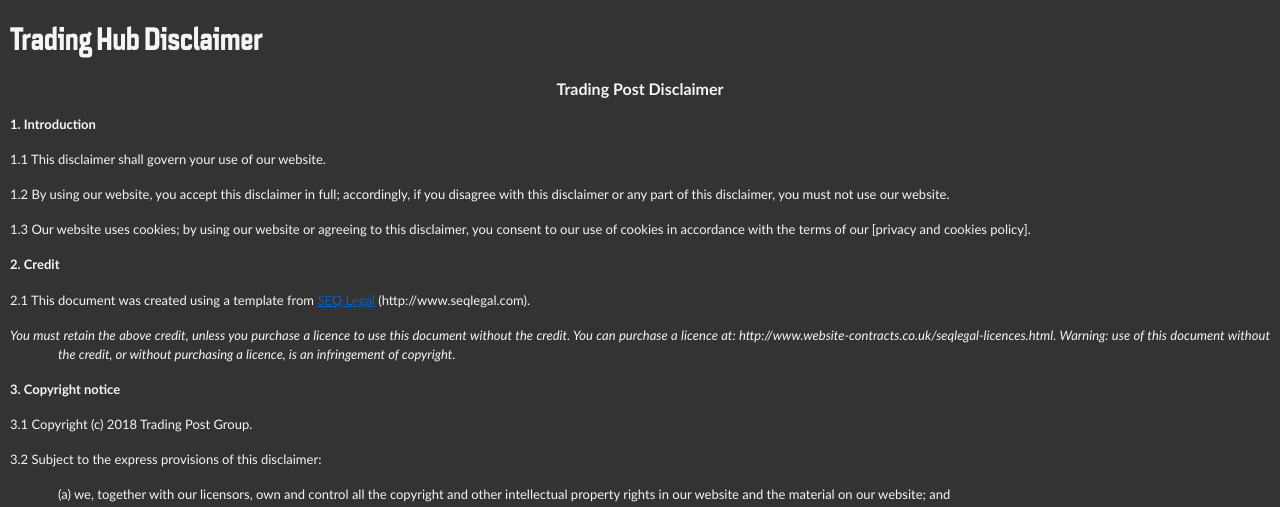
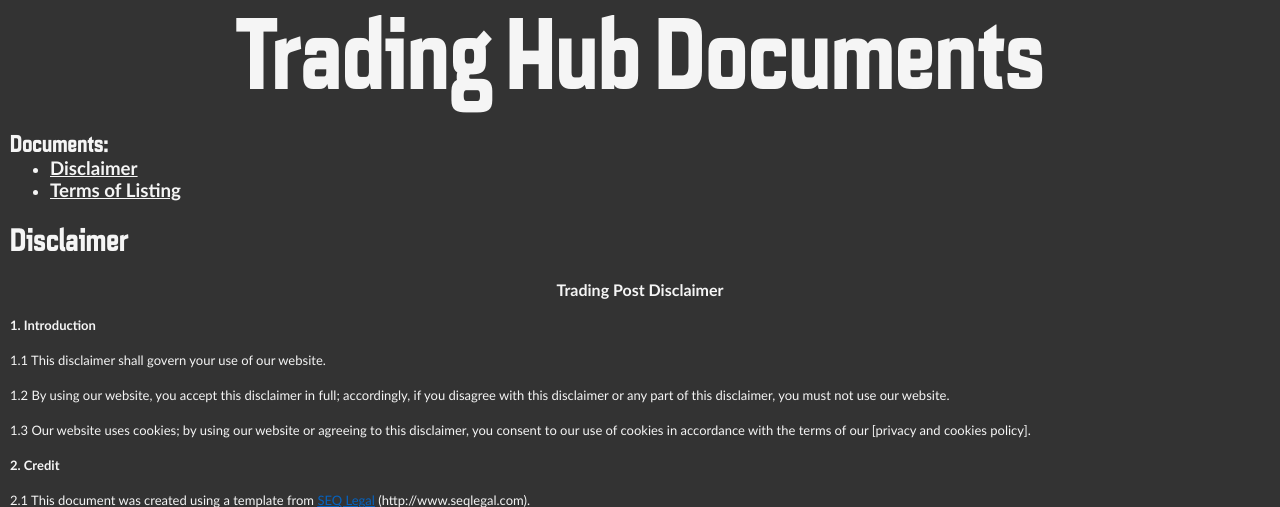
Before and after one commit to Sorcerio/Trading-Post-Mark-2, a PHP site: page /disclaimer.php in a window 1280 px wide. Shown: the part 49-556 px from the top of the page. Run offline with PHP 8.4, Linux system fonts and the light colour scheme.

Commit message:
Added disclaimer content for submitting listings

```diff
--- a/css/mainStyle.css
+++ b/css/mainStyle.css
@@ -44,6 +44,20 @@ body > div#mainContent {
 
 h1, h2, h3 {
     font-family: "Quarca";
+}
+
+.jumboHeader {
+    font-family: Quarca, Calibri;
+    text-align: center;
+    font-size: 100px;
+    margin-top: 0px;
+    margin-bottom: 10px;
+}
+
+@media screen and (max-width: 600px) {
+    .jumboHeader {
+        font-size: 300%;
+    }
 }
 
 /* Toolbar */
@@ -169,21 +183,21 @@ footer > .footerButton:hover {
 }
 
 /* Pages ----------------------------------------------------------------------- */
-/* Index */
-#index > #mainContent > h1 {
-    font-family: Quarca, Calibri;
-    text-align: center;
-    font-size: 100px;
-    margin-top: 0px;
-    margin-bottom: 10px;
+/* Disclaimer */
+#disclaimer > #mainContent .optionsTitle {
+    margin-bottom: 0px;
 }
 
-@media screen and (max-width: 600px) {
-    #index > #mainContent > h1 {
-        font-size: 300%;
-    }
+#disclaimer > #mainContent .options {
+    margin: 0px;
 }
 
+#disclaimer > #mainContent .options * {
+    margin: 0px;
+    color: whitesmoke;
+}
+
+/* Index */
 #index > #mainContent > h2 {
     margin-bottom: 0px;
 }
--- a/disclaimer.php
+++ b/disclaimer.php
@@ -2,8 +2,14 @@
 <?php include ("assets/header.php"); ?>
 
 <!-- Content Start -->
-<h1>Trading Hub Disclaimer</h1>
+<h1 id="top" class="jumboHeader">Trading Hub Documents</h1>
+<h2 class="optionsTitle">Documents:</h2>
+<ul class="options">
+    <li><h3><a href="#disclaimer">Disclaimer</a></h3></li>
+    <li><h3><a href="#termsOfListing">Terms of Listing</a></h3></li>
+</ul>
 
+<h1 id="disclaimer">Disclaimer</h1>
 <!-- Dirty Text converted from .rtf using computer program -->
 <P ALIGN=CENTER STYLE="margin-bottom: 0.14in"><FONT FACE="Verdana, sans-serif"><B>Trading Post Disclaimer</B></FONT></P>
 <P LANG="en-GB" ALIGN=JUSTIFY STYLE="margin-left: 0.5in; text-indent: -0.5in; margin-bottom: 0.11in; line-height: 107%">
@@ -281,5 +287,25 @@ details</B></FONT></FONT></P>
 owned and operated by private indiviguals who are not associated with and organization or its entities.</FONT></FONT></P>
 <!-- Dirty Text end -->
 
+<div class="options">
+    <h3><a href="#mainTopNav">Back to Top</a></h3>
+</div>
+
+<h1 id="termsOfListing">Terms of Listing</h1>
+<ul>
+    <li><p>You understand that information entered into a listing will be displayed publically on this site.</p></li>
+    <li><p>You understand that the email associated with your account will be sent to any prospective buyers for the purpose of connecting you and the buyer.</p></li>
+    <li><p>You understand all pictures are stored on our servers once they are uploaded.</p></li>
+    <li><p>You udnerstand all information is stored on our servers once it is uploaded.</p></li>
+    <li><p>We are not responsible for the legal nature of your listings.</p></li>
+    <li><p>We are not repsonsible for interactions between any potential buyers and yourself.</p></li>
+    <li><p>We do not guarentee any sales.</p></li>
+    <li><p>In short, we are not responsible for anything except for hosting your listing as an impartial party with no connection to the content, the actions of your or the buyer, and any potential interactions stemming from your listing.</p></li>
+</ul>
+
+<div class="options">
+    <h3><a href="#mainTopNav">Back to Top</a></h3>
+</div>
+
 <!-- Footer -->
 <?php include ("assets/footer.php"); ?>
--- a/index.php
+++ b/index.php
@@ -2,7 +2,7 @@
 <?php include ("assets/header.php"); ?>
 
 <!-- Content Start -->
-<h1>Welcome to the Trading Hub</h1>
+<h1 class="jumboHeader">Welcome to the Trading Hub</h1>
 
 <!-- Top 5 Items -->
 <h2>Recent Additions</h2>
--- a/submit.php
+++ b/submit.php
@@ -3,7 +3,7 @@
 
 <!-- Content Start -->
 <!-- listingId, accountId, date, title, description, quantity, price, barter, image -->
-<h1>Submit Listing to the Trading Hub</h1>
+<h1 class="jumboHeader">Submit Listing to the Trading Hub</h1>
 
 <form action="actions/createListing.php" method="post">
     <div>
@@ -50,7 +50,7 @@
 
         <div>
             <h3 class="instruction">Agree to Trading Hub Terms</h3>
-            <p class="details">Terms can be found here: <a href="#">Terms of Listing</a>.</p>
+            <p class="details">Terms can be found here: <a href="disclaimer.php#termsOfListing">Terms of Listing</a>.</p>
             <p class="checkboxWrapper"><input type="checkbox" name="barter" value="barter">Yes, I agree with the terms.</p>
         </div>
     </div>
```
